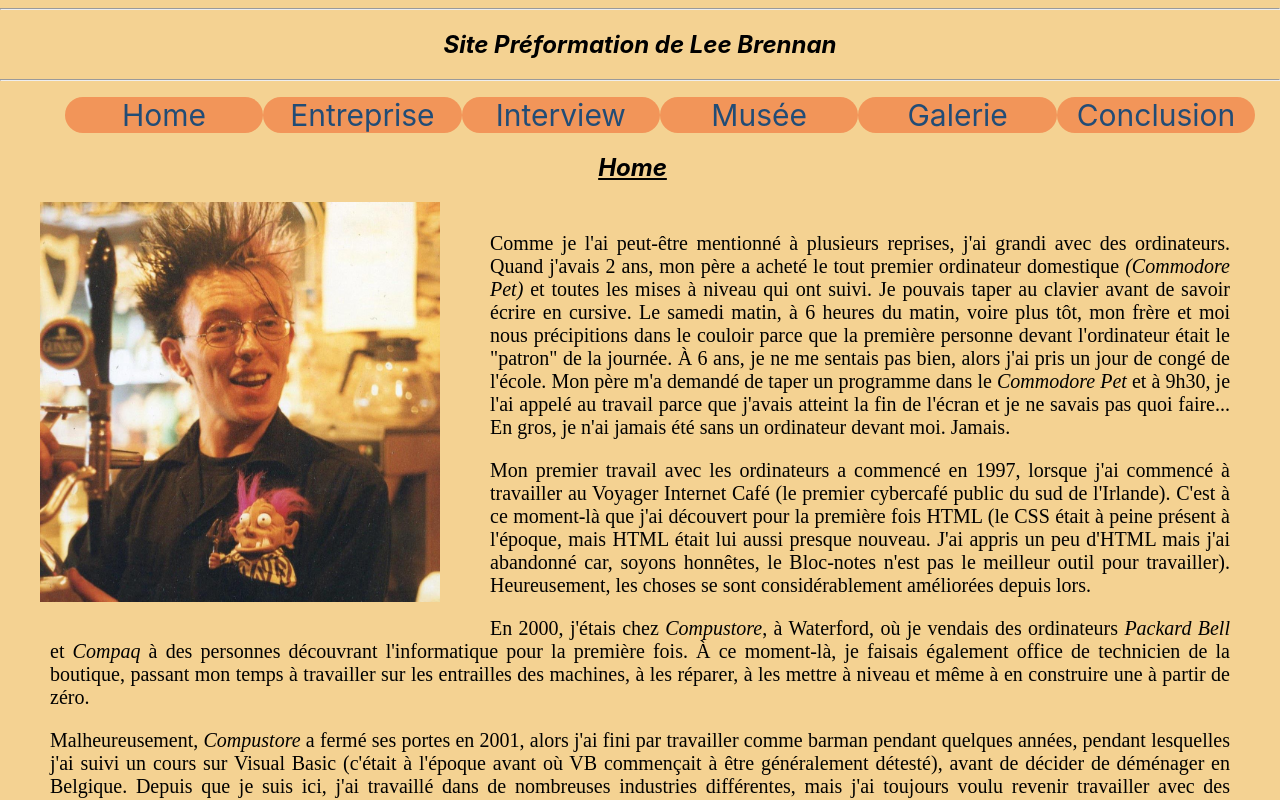
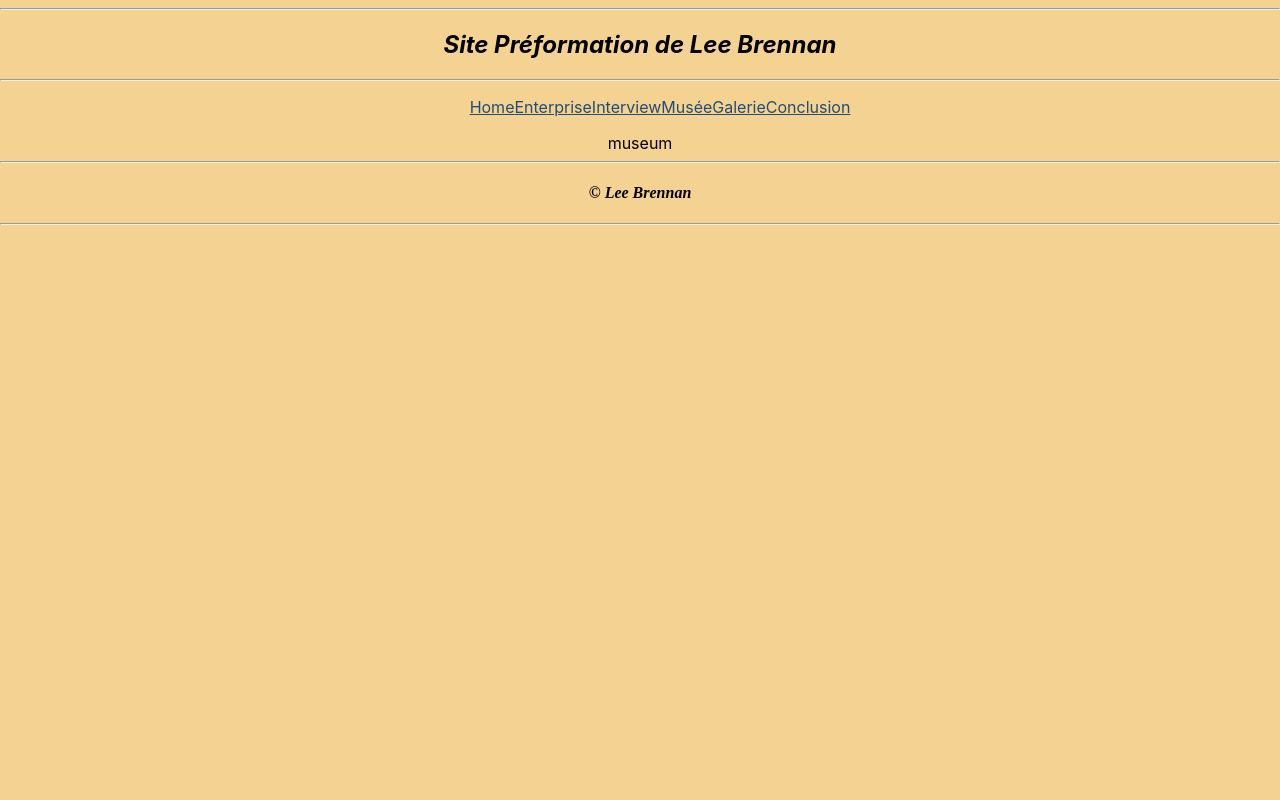
Before and after one commit to Leerlandais/react-prefo, a React (Create React App) app: page /musee in a window 1280 px wide. Shown: the top 800 px of the page. Built offline with nearby package versions, Linux system fonts and the light colour scheme.

Commit message:
separated pages and added Router

```diff
--- a/package.json
+++ b/package.json
@@ -8,6 +8,7 @@
     "@testing-library/user-event": "^13.5.0",
     "react": "^18.3.1",
     "react-dom": "^18.3.1",
+    "react-router-dom": "^6.26.1",
     "react-scripts": "^5.0.1",
     "web-vitals": "^2.1.4"
   },
--- a/src/App.js
+++ b/src/App.js
@@ -1,24 +1,38 @@
 
 import './App.css';
-
+import { BrowserRouter as Router, Routes, Route } from 'react-router-dom';
 // My Components
 import Footer from './components/Footer';
 import Header from "./components/Header";
-import ImageMe from "./components/ImageMe";
-import HomePage from "./pages/Home";
+import Home from "./pages/Home";
+import Conclusion from "./pages/Conclusion";
+import Enterprise from "./pages/Enterprise";
+import Gallery from "./pages/Gallery";
+import Interview from "./pages/Interview";
+import Musee from "./pages/Musee";
+import Err404 from "./pages/Err404";
+
+
 // My Pages
 
 
 function App() {
   return (
+      <Router>
       <div className="App">
         <Header />
-        <h2>Home</h2>
-        <ImageMe />
-          <HomePage />
-
+              <Routes>
+                  <Route path="/" element={<Home />} />
+                  <Route path="/enterprise" element={<Enterprise />} />
+                  <Route path="/interview" element={<Interview />} />
+                  <Route path="/musee" element={<Musee />} />
+                  <Route path="/gallery" element={<Gallery />} />
+                  <Route path="/conclusion" element={<Conclusion />} />
+                  <Route path="*" element={< Err404 />} />
+              </Routes>
       <Footer />
       </div>
+      </Router>
   );
 }
 
--- a/src/components/Header.jsx
+++ b/src/components/Header.jsx
@@ -1,3 +1,5 @@
+
+import Link from "./Link";
 function Header () {
     return (
         <header>
@@ -8,29 +10,16 @@ function Header () {
                 <hr/>
             </div>
             <ul>
-                    <a href="index.html">
-                        <li>Home</li>
-                    </a>
-                    <a href="entreprise/rapport.html">
-                        <li>Entreprise</li>
-                    </a>
-                    <a href="entreprise/inter2.html">
-                        <li>Interview</li>
-                    </a>
-                    <a href="expo/museum.html">
-                        <li>Musée</li>
-                    </a>
-                    <a href="expo/galerie1.html">
-                        <li>Galerie</li>
-                    </a>
-                    <a href="conclusion.html">
-                        <li>Conclusion</li>
-                    </a>
+                <Link linkTo="/" linkName="Home"/>
+                <Link linkTo="/Enterprise" linkName="Enterprise"/>
+                <Link linkTo="/Interview" linkName="Interview"/>
+                <Link linkTo="/Musee" linkName="Musée"/>
+                <Link linkTo="/Gallery" linkName="Galerie"/>
+                <Link linkTo="/Conclusion" linkName="Conclusion"/>
                 </ul>
             </nav>
-
         </header>
-    )
+    );
 }
 
 export default Header;
--- /dev/null
+++ b/src/components/Link.jsx
@@ -0,0 +1,8 @@
+
+import { Link as RouterLink } from 'react-router-dom';
+
+function Link({ linkTo, linkName }) {
+    return <RouterLink to={linkTo}>{linkName}</RouterLink>;
+}
+
+export default Link;
--- /dev/null
+++ b/src/pages/Conclusion.jsx
@@ -0,0 +1,6 @@
+
+function Conclusion() {
+    return("Conclusion");
+}
+
+export default Conclusion;
--- /dev/null
+++ b/src/pages/Enterprise.jsx
@@ -0,0 +1,8 @@
+
+function Enterprise() {
+    return(
+        "enterprise"
+    );
+}
+
+export default Enterprise;
--- /dev/null
+++ b/src/pages/Err404.jsx
@@ -0,0 +1,9 @@
+function Err404() {
+    return (
+        <div>
+            <h1>Hmmm, I can't seem to find that page</h1>
+        </div>
+    );
+}
+
+export default Err404;
--- /dev/null
+++ b/src/pages/Gallery.jsx
@@ -0,0 +1,8 @@
+
+function Gallery() {
+    return(
+        "gallery"
+    );
+}
+
+export default Gallery;
--- /dev/null
+++ b/src/pages/Interview.jsx
@@ -0,0 +1,8 @@
+
+function Interview(){
+    return(
+        "interview"
+    );
+}
+
+export default Interview;
--- /dev/null
+++ b/src/pages/Musee.jsx
@@ -0,0 +1,8 @@
+
+function Musee() {
+    return(
+        "museum"
+    );
+}
+
+export default Musee;
```
Also changed, not shown: 1 other file (tests, documents, lock files or other folders). Lines whose indentation alone changed are shown as unchanged.
